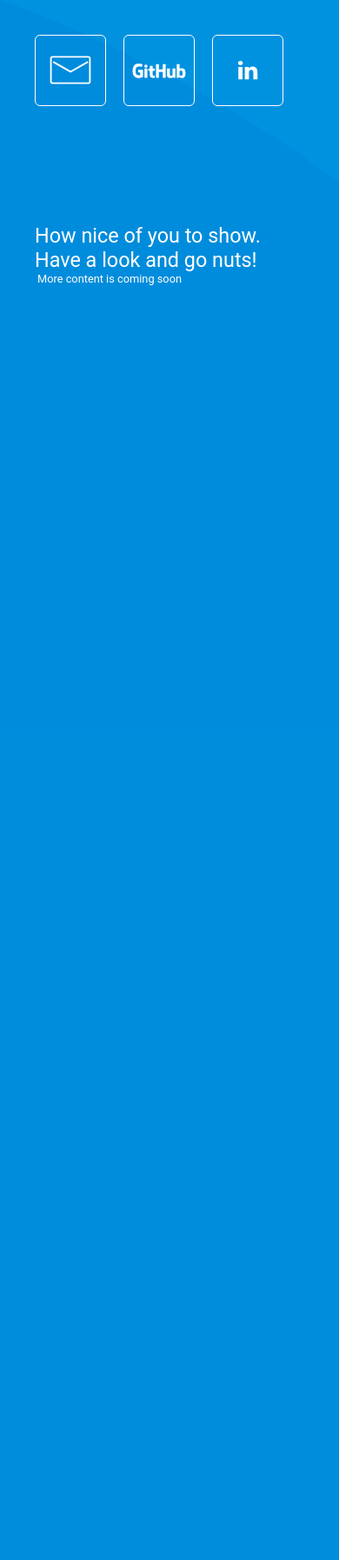
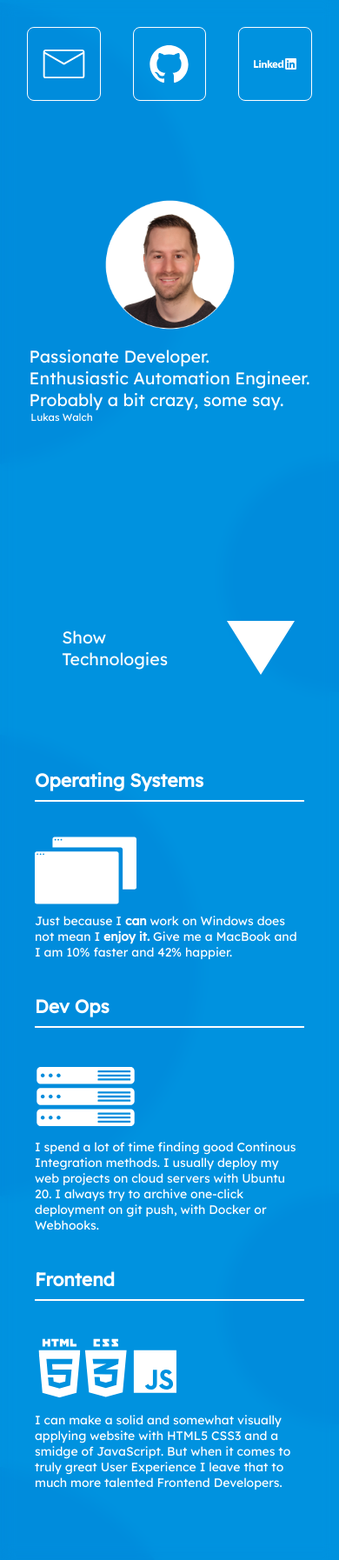
Before and after one commit to tiveritz/lukaswalch-website-v1, a Django app: page / in a window 390 px wide. Shown: the whole page at 87% size. Before the commit the page ends 328 px from the top, so only its background shows below. Run offline with Django 3.2, Linux system fonts and the light colour scheme; parts of the project's set-up code (start-up, migrations or seed data) failed here and were passed over.

Commit message:
adds mobile/desktop view and tech page

```diff
--- a/lukaswalch-project/website/static/website/css/style.css
+++ b/lukaswalch-project/website/static/website/css/style.css
@@ -6,20 +6,35 @@
  * |    \__|_|\_/\___|_| |_|\__/___/    |
  * |____________________________________|
  *
- * 1.  Normalize
- * 2.  Font
+ * 1.  Font
+ * 2.  Normalize
  * 3.  Color
- * 4.  General Classes
-
+ * 5.  Layout and Background
+ * 6.  Header Section
+ * 7.  Developer Section
+ * 8.  Info Section
+ * 9.  Technologies Button
+ * 10. Technologies
+ * 11. Responsive Views
  */
 
 /* ----------------------------------------------------------------------------
- *    1. Normalize
+ *    1. Font
+ * ------------------------------------------------------------------------- */
+@import url('https://fonts.googleapis.com/css2?family=Lexend&display=swap');
+
+body {
+    font-family: 'Lexend', sans-serif;
+    font-size: 14px;
+}
+
+/* ----------------------------------------------------------------------------
+ *    2. Normalize
  * ------------------------------------------------------------------------- */
 * {
     margin: 0;
     padding: 0;
-    box-sizing: border-box; /*includes any margin and padding for sizing*/
+    box-sizing: border-box;
 }
 
 a {
@@ -28,31 +43,17 @@ a {
     cursor: pointer;
 }
 
-/* ----------------------------------------------------------------------------
- *    2. Font
- * ------------------------------------------------------------------------- */
-@import url("https://fonts.googleapis.com/css2?family=Roboto&display=swap");
-
-body {
-    font-family: Roboto, Segoe UI, Tahoma, Geneva, Verdana, sans-serif;
-    font-size: 14px;
+html {
+    scroll-behavior: smooth;
 }
 
 /* ----------------------------------------------------------------------------
  *    3. Color
  * ------------------------------------------------------------------------- */
 :root {
-    --fontcolor: rgb(255,255,255);
+    --textcolor: rgb(255,255,255);
     --maincolor: rgb(0,146,223);
-    --maincolordarker: rgb(0,126,203);
     --dark: rgb(38,38,38);
-
-    --bgbrighter: rgb(48,48,48);
-    --maincolordarkest: rgb(0,105,170);
-    --maincolorshadow: rgba(0,126,203,0.3);
-    --navlinkcolor: rgb(255,255,255);
-    --textcolor: rgb(255,255,255);
-    --white: rgb(255,255,255);
 }
 
 ::selection {
@@ -61,122 +62,136 @@ body {
 }
 
 /* ----------------------------------------------------------------------------
- *    4. General Classes
+ *    5. Layout and Background
  * ------------------------------------------------------------------------- */
-.void-xs {height:  6px;}
-.void-s  {height: 12px;}
-.void-m  {height: 18px;}
-.void-l  {height: 24px;}
-.void-xl {height: 30px;}
-
-
 body {
-    height: 100vh;
+    min-height: 100vh;
     width: 100vw;
     background-color: var(--maincolor);
     background-image: url(../img/bg.svg);
-    background-size: cover;
-    background-repeat: no-repeat;
-
-    color: var(--fontcolor);
+    background-size: contain;
+    background-repeat: repeat;
+    color: var(--textcolor);
 }
 
+#backdrop {
+    -webkit-backdrop-filter: blur(20px);
+    backdrop-filter: blur(8px);
+}
 
-#content {
-    height: 100%;
-    width: 100%;
-    padding: 40px;
+#top-content {
+    height: 100vh;
+    width: 100vw;
+    padding: 8vw;
     display: grid;
     grid-template-areas:
-    "header"
-    "info"
-    "nuts";
-    grid-template-rows: auto 1fr 1fr;
+        "header"
+        "developer"
+        "info"
+        "tech-button";
+    grid-template-rows: auto 1fr 1fr 16vh;
+    grid-template-columns: 100%;;
 }
 
-#header {
-    grid-area: header;
-    display: flex;
+#header {grid-area: header}
+#developer {grid-area: developer}
+#info {grid-area: info}
+#tech-button {grid-area: tech-button}
+
+/* ----------------------------------------------------------------------------
+ *    6. Header Section
+ * ------------------------------------------------------------------------- */
+ #header {
+     display:flex;
+     justify-content: space-between;
+ }
+
+ .icon {
+    height: 16vw;
+    max-height: 68px;
+    width: 16vw;
+    max-width: 68px;
 }
 
-#header-mail,
-#header-github,
-#header-linkedin {
-    margin-right: 20px;
+ #mail {
+    background-image: url(../icons/icon_mail.svg);
+}
+
+#github {
+    background-image: url(../icons/icon_github.svg);
+
+}
+
+#linkedin {
+    background-image: url(../icons/icon_linkedin.svg);
+}
+
+#mail,
+#github,
+#linkedin {
     padding:10px;
     border: 1px solid white;
-    border-radius: 6px;
-}
-
-#header-mail:hover,
-#header-github:hover,
-#header-linkedin:hover {
-    background-color: rgba(255, 255, 255, 0.1);
-}
-
-#header-mail {
-    background-image: url(../icons/icon_mail.svg);
+    border-radius: 8px;
     background-repeat: no-repeat;
     background-position: 50% 50%;
     background-size: 60% auto;
 }
 
-#header-linkedin {
-    background-image: url(../icons/icon_linkedin.svg);
-    background-repeat: no-repeat;
-    background-position: 50% 50%;
-    background-size: 30% auto;
+#mail:hover,
+#github:hover,
+#linkedin:hover {
+    background-color: rgba(255, 255, 255, 0.1);
 }
 
-#header-github {
-    background-image: url(../icons/icon_github.svg);
+/* ----------------------------------------------------------------------------
+ *    7. Developer Section
+ * ------------------------------------------------------------------------- */
+ #developer {
+    background: url(../img/human.png);
     background-repeat: no-repeat;
-    background-position: 50% 50%;
-    background-size: 80% auto;
+    background-size: contain;
+    background-position: 50% calc(100% - 2vh);
+    background-size: 46% auto;
 }
 
-#info {
-    grid-area: info;
-    font-size: 4vw;
-
+/* ----------------------------------------------------------------------------
+ *    8. Info Section
+ * ------------------------------------------------------------------------- */
+ #info {
+    font-size: 5vw;
     display: flex;
-    flex-direction: column;
     justify-content: center;
 }
 
 .size-mini {
-    font-size: 0.8rem;
+    font-size: 3vw;
     margin-left: 0.4vw;
 }
 
-#nuts {
-    grid-area: nuts;
+/* ----------------------------------------------------------------------------
+ *    9. Technologies Button
+ * ------------------------------------------------------------------------- */
+#tech-button {
+    font-size: 5vw;
     display: flex;
     justify-content: flex-start;
     align-items: center;
 }
 
-.icon {
-    height: 60px;
-    width: 60px;
-}
 
-#nuts-link {
+#tech-link {
     padding: 20px;
-
     display: flex;
     align-items: center;
 }
 
-#nuts-link:hover {
+#tech-link:hover {
     background: rgba(255, 255, 255, 0.1);
     border-radius: 12px;
 }
 
-#nuts-text {
+#tech-text {
     padding: 0 20px;
-    font-size: 3vh;
-
     display: flex;
     flex-direction: column;
     justify-content: space-between;
@@ -185,44 +200,117 @@ body {
 #play {
     width: 0;
     height: 0;
-
-    border-top: 60px solid transparent;
-    border-bottom: 60px solid transparent;
-    border-left: 90px solid white;
+    border-left: 10vw solid transparent;
+    border-right: 10vw solid transparent;
+    border-top: 16vw solid white;
 }
 
-@media screen and (max-width: 828px) {
-    #nuts {
+/* ----------------------------------------------------------------------------
+ *    10. Technologies
+ * ------------------------------------------------------------------------- */
+#technologies {
+    min-height: 100vh;
+    padding: 40px;
+}
+
+#technologies > h2 {
+    margin-bottom: 10px;
+}
+
+.divider {
+    height: 2px;
+    width: 100%;
+    background: var(--textcolor);
+    margin-bottom: 40px;
+}
+
+.technology {
+    margin-bottom: 40px;
+}
+
+.technology-icon {
+    height: 20vw;
+    width: auto;
+}
+
+.technology-text {
+    margin-top: 10px;
+}
+
+#tech-os {background-image: url(../img/os.svg);}
+#tech-server {background-image: url(../img/server.svg);}
+#tech-frontend {background-image: url(../img/frontend.svg);}
+
+#tech-os,
+#tech-server,
+#tech-frontend {
+    background-size: contain;
+    background-repeat: no-repeat;
+}
+
+/* ----------------------------------------------------------------------------
+ *    11. Responsive Views
+ * ------------------------------------------------------------------------- */
+@media screen and (min-width: 420px) {
+    body {
+        background-image: url(../img/bgdesktop.svg);
+    }
+
+    #top-content {
+        padding: 40px;
+        grid-template-areas:
+            "header header"
+            "developer info"
+            "tech-button tech-button";
+        grid-template-rows: auto 1fr 16vh;
+        grid-template-columns: 20% 50%;
+    }
+
+    #header {
+        justify-content: flex-start;
+    }
+
+    #header > a {
+        margin-right: 20px;
+    }
+
+    #info {
+        font-size: 2rem;
+        display: flex;
+        flex-direction: column;
         justify-content: center;
     }
 
-    #nuts-text {
-        height: 16vw;
+    .size-mini {
+        font-size: 1rem;
+        margin-left: 0.4vw;
+    }
+
+    #developer {
+        background-position: 50% 50%;
+        background-size: 80% auto;
+    }
+
+    #tech-button {
+        font-size: 2rem;
     }
 
     #play {
-        border-top: 8vw solid transparent;
-        border-bottom: 8vw solid transparent;
-        border-left: 12vw solid white;
+        width: 0;
+        height: 0;
+        border-left: 32px solid transparent;
+        border-right: 32px solid transparent;
+        border-top: 44px solid white;
     }
 
-    #nuts-text {
-        font-size: 4vw;
-        height: 100%;
-    }
-    #info {
-        font-size: 6vw;
-    }
+}
 
-    .size-mini {
-        margin-left: 3px;
-    }
-}
+
 
 
 /* ----------------------------------------------------------------------------
  *  99. Message for Unsupported Browsers
- *         (does not require any JavaScript)
+ *      (does not require any JavaScript)
  * ------------------------------------------------------------------------- */
 #ie-message {
     background: rgb(190, 0, 0);
--- a/lukaswalch-project/website/templates/base.html
+++ b/lukaswalch-project/website/templates/base.html
@@ -4,16 +4,29 @@
     <head>
         <meta charset="UTF-8" />
         <meta name="viewport" content="width=device-width, initial-scale=1.0" />
+        <link rel="icon" type="image/png" href="{% static './website/icons/favicon.png' %}">
+        <link rel="stylesheet" type="text/css" href="{% static './website/css/style.css' %}">
         <title>Lukas Walch</title>
-        <link rel="stylesheet" type="text/css" href="{% static './website/css/style.css' %}">
     </head>
     <body>
-        {% block unsupported %}
-        {% include 'modules/unsupported.html' %}
-        {% endblock unsupported %}
+        <!--
+        ____________________________________
+       |    _   _             _ _           |
+       |   | |_(_)   _ __ _ _(_) |_ ____    |
+       |   | __| |\ / /_ \ '_| | __|_  /    |
+       |   | |_| | ' / __/ | | | |__/ /_    |
+       |    \__|_|\_/\___|_| |_|\__/___/    |
+       |____________________________________|
 
-        {% block content %}
-        {% endblock content %}
+       How nice of you to show. Looking for a Python developer?
+       Get in concat with me and I'll show you what I can do.
+       lukas.walch@icloud.com
+        -->
+{% block unsupported %}
+{% include 'modules/unsupported.html' %}
+{% endblock unsupported %}
+{% block content %}
+{% endblock content %}
 
     </body>
 </html>
--- a/lukaswalch-project/website/templates/modules/unsupported.html
+++ b/lukaswalch-project/website/templates/modules/unsupported.html
@@ -1,12 +1,8 @@
-<div id="header">
         <div id="ie-message">
             <p>
             You seem to be using an outdated browser such as
             <strong>Internet Explorer</strong>. These browsers are not supported
             because of security problems and lack of functionality. We recommend
-        to switch to another browser (Chrome, New Edge, Firefox, Safari).
+            to switch to another browser (Chrome, Edge Chromium, Firefox, Safari).
             </p>
         </div>
-    <div id="navigation">
-    </div>
-</div>
--- a/lukaswalch-project/website/templates/pages/home.html
+++ b/lukaswalch-project/website/templates/pages/home.html
@@ -1,39 +1,67 @@
 {% extends 'base.html' %}
 {% load static %}
-
 {% block content %}
-    <div id="content">
+        <div id="backdrop">
+            <div id="top-content">
                 <div id="header">
-            <a href="mailto:lukas.walch@icloud.com" id="header-mail">
+                    <a href="mailto:lukas.walch@icloud.com" id="mail">
                         <div class="icon"></div>
                     </a>
-            <a href="https://github.com/tiveritz" target="_blank" id="header-github">
+                    <a href="https://github.com/tiveritz" target="_blank" id="github">
                         <div class="icon"></div>
                     </a>
-            <a href="https://www.linkedin.com/in/lukas-walch-5559ba1b6/" target="_blank" id="header-linkedin">
+                    <a href="https://www.linkedin.com/in/lukas-walch-5559ba1b6/" target="_blank" id="linkedin">
                         <div class="icon"></div>
                     </a>
-            <div class="header-empty">
+                </div>
+                <div id="developer"></div>
+                <div id="info">
+                    <div>
+                        <div>Passionate Developer.</div>
+                        <div>Enthusiastic Automation Engineer.</div>
+                        <div>Probably a bit crazy, some say.</div>
+                        <div class="size-mini">Lukas Walch</div>
                     </div>
                 </div>
-        <div id="info">
-            <div>
-                <div>How nice of you to show.</div>
-                <div>Have a look and go nuts!</div>
-                <div class="size-mini">More content is coming soon</div>
-            </div>
-        </div>
-        <!--
-        <div id="nuts">
-            <a href="#" id="nuts-link">
-                <div id="nuts-text">
-                    <div>log in</div>
-                    <div>and go</div>
-                    <div>nuts</div>
+                <div id="tech-button">
+                    <a href="#technologies" id="tech-link">
+                        <div id="tech-text">
+                            <div>Show Technologies</div>
                         </div>
                         <div id="play"></div>
                     </a>
                 </div>
-        -->
+            </div>
+            <div id="technologies">
+                <h2>Operating Systems</h2>
+                <div class="divider"></div>
+                <div class="technology">
+                    <div id="tech-os" class="technology-icon"></div>
+                    <div class="technology-text">
+                        Just because I <strong>can</strong> work on Windows does not mean I
+                        <strong>enjoy it.</strong> Give me a MacBook and I am 10% faster and 42% happier.
+                    </div>
+                </div>
+                <h2>Dev Ops</h2>
+                <div class="divider"></div>
+                <div class="technology">
+                    <div id="tech-server" class="technology-icon"></div>
+                    <div class="technology-text">
+                        I spend a lot of time finding good Continous Integration methods. I
+                        usually deploy my web projects on cloud servers with Ubuntu 20. I always
+                        try to archive one-click deployment on git push, with Docker or Webhooks.
+                    </div>
+                </div>
+                <h2>Frontend</h2>
+                <div class="divider"></div>
+                <div class="technology">
+                    <div id="tech-frontend" class="technology-icon"></div>
+                    <div class="technology-text">
+                        I can make a solid and somewhat visually applying website with HTML5 CSS3
+                        and a smidge of JavaScript. But when it comes to truly great User
+                        Experience I leave that to much more talented Frontend Developers.
+                    </div>
+                </div>
+            </div>
         </div>
 {% endblock content %}
```
Also changed, not shown: lukaswalch-project/website/static/website/icons/favicon.png (added), lukaswalch-project/website/static/website/icons/icon_github.svg, lukaswalch-project/website/static/website/icons/icon_linkedin.svg, lukaswalch-project/website/static/website/icons/icon_mail.svg, lukaswalch-project/website/static/website/img/bg.svg, lukaswalch-project/website/static/website/img/bgdesktop.svg (added), lukaswalch-project/website/static/website/img/frontend.svg (added), lukaswalch-project/website/static/website/img/human.png (added), lukaswalch-project/website/static/website/img/os.svg (added), lukaswalch-project/website/static/website/img/server.svg (added). Lines whose indentation alone changed are shown as unchanged.
